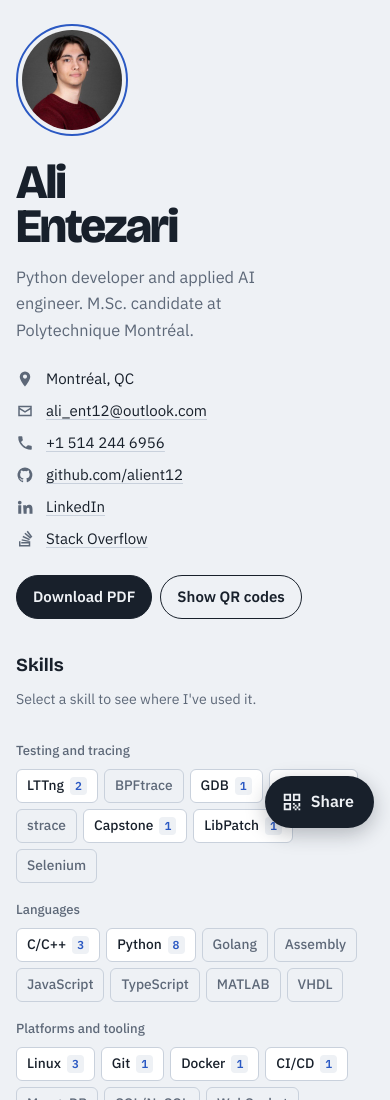
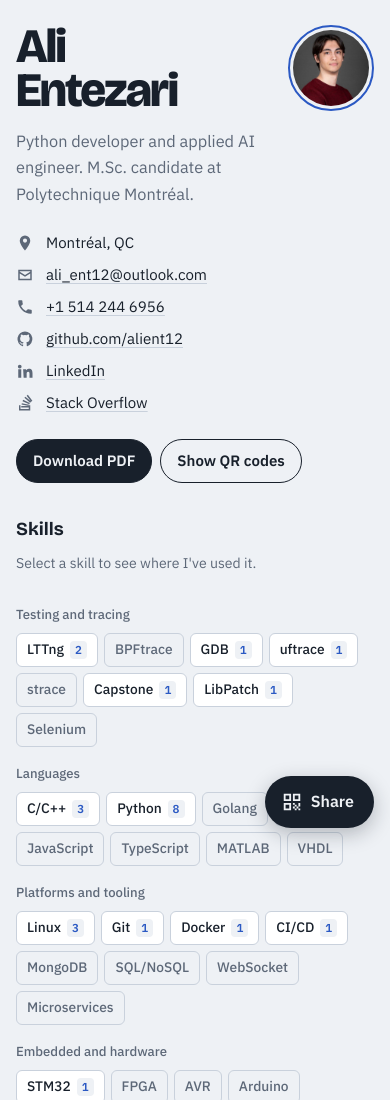
Before and after one commit to alient12/resume, a plain HTML site: page index.html in a window 390 px wide. Shown: the top 1100 px of the page. Drawn offline with nearby package versions, Linux system fonts and the light colour scheme.

Commit message:
Align photo with the name: beside 'Ali' on desktop, beside full name on phones
Co-Authored-By: Claude Opus 5.5 <noreply@anthropic.com>
Claude-Session: https://claude.ai/code/session_01TcKUBhyRiquk4JAEbCBo57

```diff
--- a/assets/style.css
+++ b/assets/style.css
@@ -61,12 +61,40 @@ svg { fill: currentColor; }
 .side { position: sticky; top: var(--s6); align-self: start; max-height: calc(100vh - 2 * var(--s6)); overflow-y: auto; padding-right: var(--s2); scrollbar-width: thin; }
 
 /* ─── Sidebar ─── */
+/* Name with photo. Desktop: photo beside "Ali", above the end of "Entezari".
+   Phones and tablets: photo on the right, centred on both lines. */
+.name-photo {
+  display: grid;
+  grid-template-columns: auto 1fr;
+  grid-template-areas: "first photo" "last last";
+  column-gap: 1rem;
+  align-items: end;
+}
+.name-photo .first { grid-area: first; }
+.name-photo .last { grid-area: last; }
+.name-photo span { display: block; }
+/* The photo lives inside the h1, so em units follow the name's font size. */
 .photo {
-  display: block; width: 132px; height: 132px; object-fit: cover;
-  border-radius: 50%; margin-bottom: var(--s5);
-  padding: 4px; border: 2px solid var(--trace); background: var(--paper);
+  grid-area: photo;
+  display: block; width: .74em; height: .74em; object-fit: cover;
+  border-radius: 50%;
+  padding: 3px; border: 2px solid var(--trace); background: var(--paper);
+  margin-bottom: .085em; /* top on the cap height, bottom on the baseline of "Ali" */
 }
-@media (max-width: 560px) { .photo { width: 112px; height: 112px; } }
+@media (max-width: 900px) {
+  .name-photo {
+    grid-template-columns: auto auto;
+    grid-template-areas: "first photo" "last photo";
+    justify-content: start;
+    column-gap: 1.75rem;
+    align-items: center;
+  }
+  /* Two lines of the name are 2 × .92em tall. */
+  .photo { width: 1.8em; height: 1.8em; margin: 0; }
+}
+@media (max-width: 560px) {
+  .name-photo { justify-content: space-between; column-gap: 1rem; }
+}
 .name {
   font-weight: 800;
   font-size: clamp(3rem, 2rem + 3vw, 4.4rem);
--- a/index.html
+++ b/index.html
@@ -15,7 +15,7 @@
 <link rel="preconnect" href="https://fonts.googleapis.com">
 <link rel="preconnect" href="https://fonts.gstatic.com" crossorigin>
 <link href="https://fonts.googleapis.com/css2?family=Bricolage+Grotesque:opsz,wght@12..96,500;12..96,700;12..96,800&family=IBM+Plex+Sans:ital,wght@0,400;0,500;0,600;1,400&display=swap" rel="stylesheet">
-<link rel="stylesheet" href="assets/style.css?v=202611191738">
+<link rel="stylesheet" href="assets/style.css?v=20261119174707">
 </head>
 <body>
 <a class="skip" href="#main">Skip to content</a>
@@ -24,8 +24,11 @@
   <!-- ───────── Sidebar ───────── -->
   <aside class="side" aria-label="Profile">
     <header class="intro">
-      <img class="photo" src="assets/ali.jpg" width="400" height="400" alt="Portrait of Ali Entezari">
-      <h1 class="name">Ali<br>Entezari</h1>
+      <h1 class="name name-photo">
+        <span class="first">Ali</span>
+        <span class="last">Entezari</span>
+        <img class="photo" src="assets/ali.jpg" width="400" height="400" alt="">
+      </h1>
       <p class="role">Python developer and applied AI engineer. M.Sc. candidate at Polytechnique Montréal.</p>
     </header>
 
@@ -273,8 +276,8 @@
   Share
 </a>
 
-<script src="assets/qrcode.js?v=202611191738"></script>
-<script src="assets/common.js?v=202611191738"></script>
-<script src="assets/app.js?v=202611191738"></script>
+<script src="assets/qrcode.js?v=20261119174707"></script>
+<script src="assets/common.js?v=20261119174707"></script>
+<script src="assets/app.js?v=20261119174707"></script>
 </body>
 </html>
```
Also changed, not shown: remind.html (+3 -3 lines), save.html (+2 -2 lines), share.html (+3 -3 lines).
